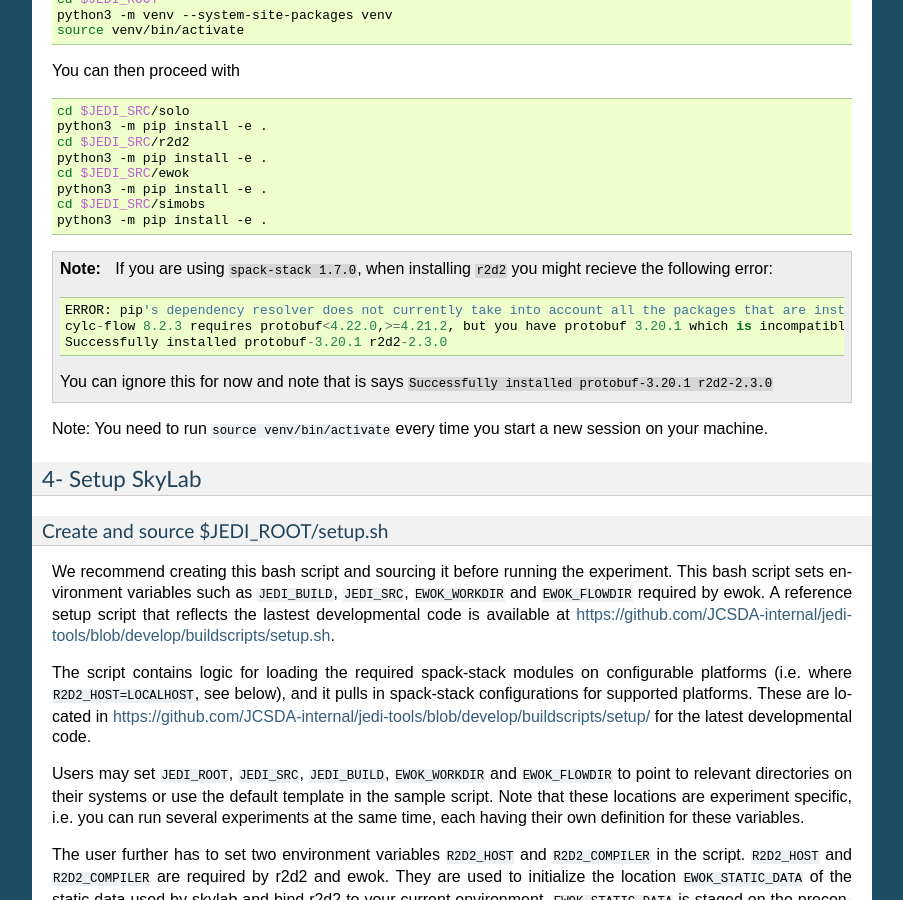
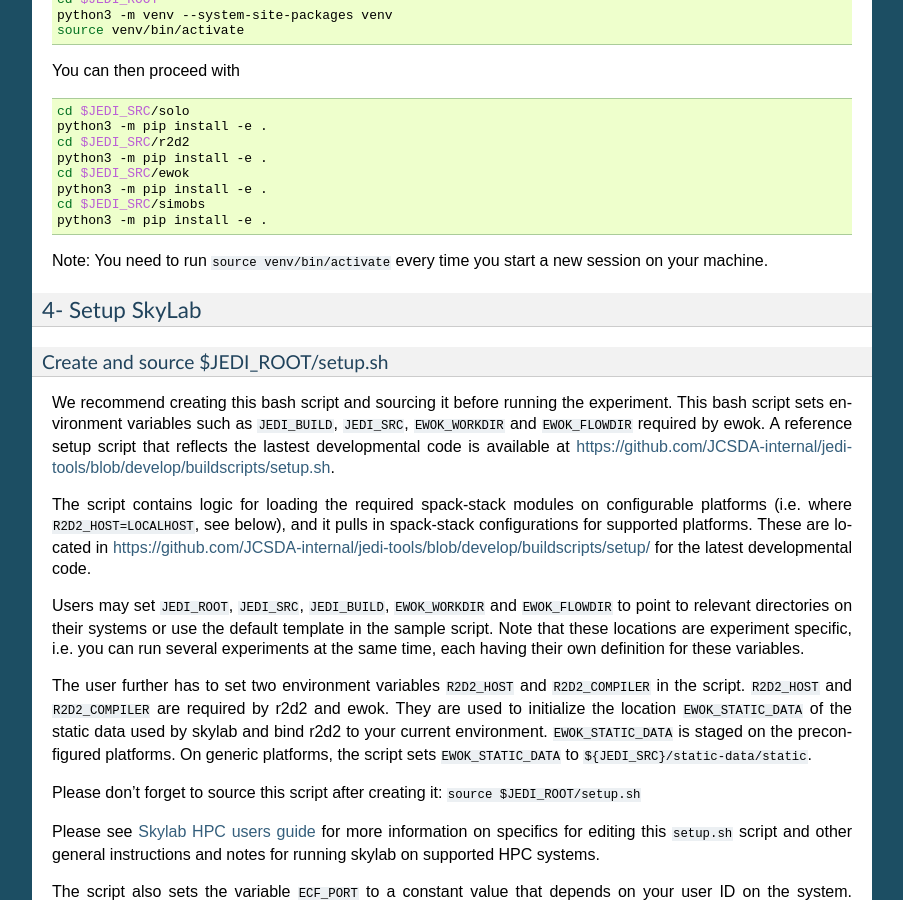
Before and after one commit to JCSDA/jedi-docs, a Sphinx documentation site: the page built from docs/using/running_skylab/running_skylab.rst, in a window 1280 px wide and 900 px high, scrolled down 3774 px. Shown: the whole window, without its empty margins (198-1101 px from the left). Built offline with Sphinx 7.4.7, drawn with Linux system fonts in a browser that asks for light colours.

Commit message:
Remove r2d2 protobufr warning (#742)
* remove error warning

* add testing note to readme

```diff
--- a/docs/using/running_skylab/running_skylab.rst
+++ b/docs/using/running_skylab/running_skylab.rst
@@ -244,18 +244,6 @@
   cd $JEDI_SRC/simobs
   python3 -m pip install -e .
 
-.. note::
-
-  If you are using ``spack-stack 1.7.0``, when installing ``r2d2`` you might recieve the following error:
-
-  .. code-block::
-
-    ERROR: pip's dependency resolver does not currently take into account all the packages that are installed. This behaviour is the source of the following dependency conflicts.
-    cylc-flow 8.2.3 requires protobuf<4.22.0,>=4.21.2, but you have protobuf 3.20.1 which is incompatible.
-    Successfully installed protobuf-3.20.1 r2d2-2.3.0
-
-  You can ignore this for now and note that is says ``Successfully installed protobuf-3.20.1 r2d2-2.3.0``
-
 Note: You need to run :code:`source venv/bin/activate` every time you start a
 new session on your machine.
 
```
Also changed, not shown: README.md (+11 -0 lines).
